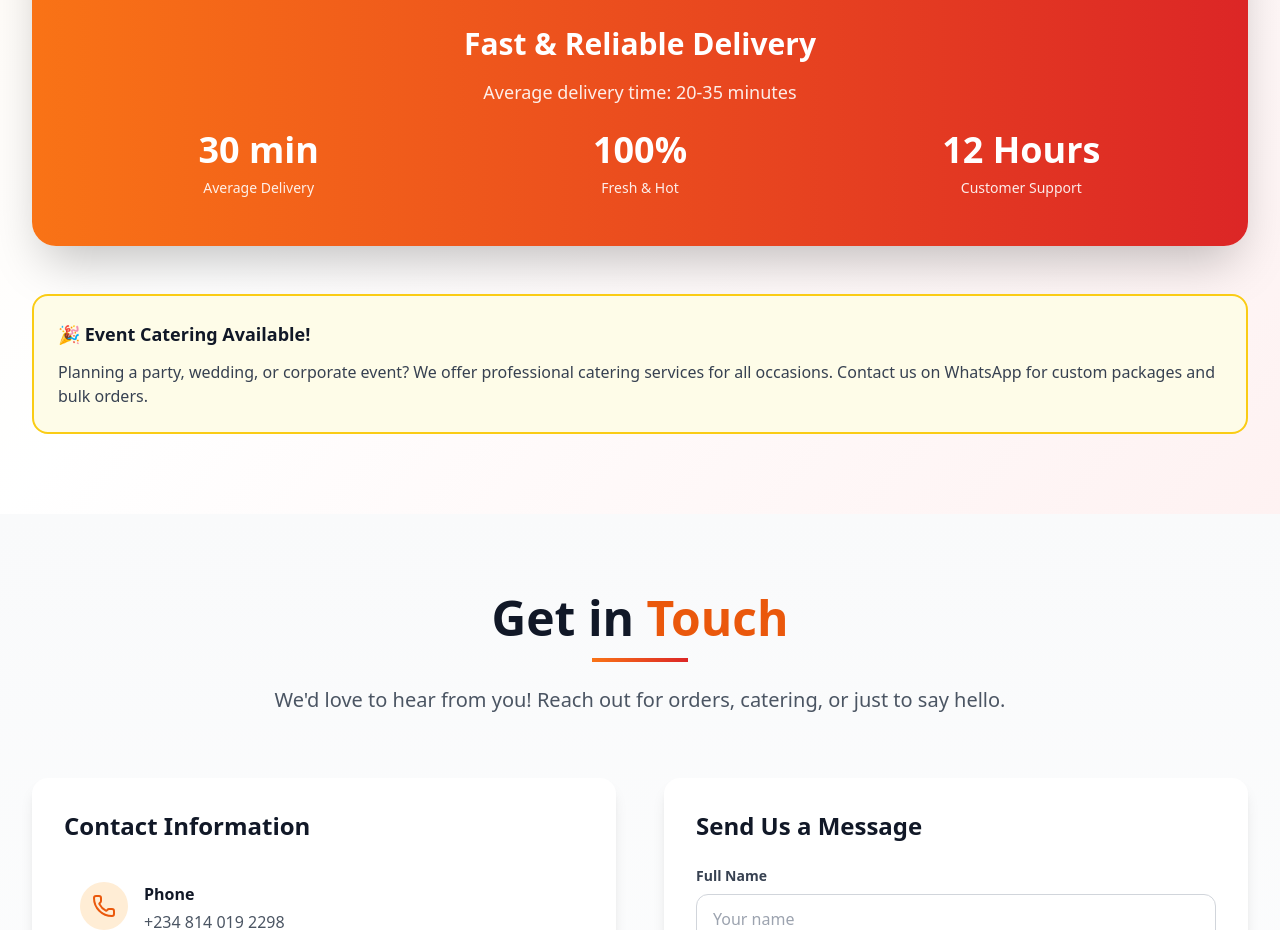
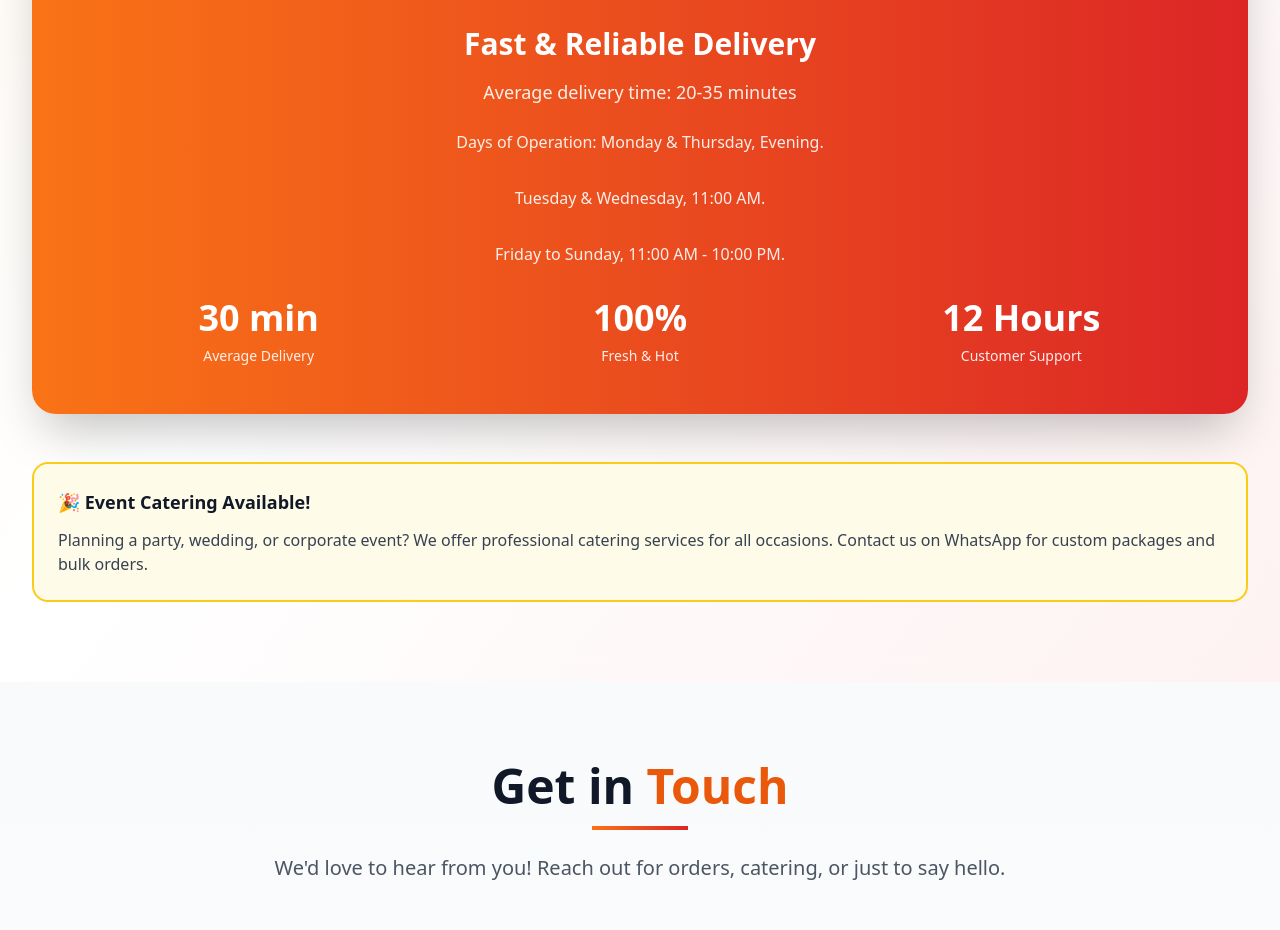
Before and after one commit to MichaelOputa/DeeLiciousBites, a React (Vite) app: page / in a window 1280 px wide. Shown: the part 4423-5353 px from the top of the page. Built offline with nearby package versions, Linux system fonts and the light colour scheme.

Commit message:
DeeLicious Bites

```diff
--- a/src/components/Order.tsx
+++ b/src/components/Order.tsx
@@ -75,6 +75,15 @@ export default function Order() {
             <p className="text-center text-lg mb-6 opacity-90">
               Average delivery time: 20-35 minutes
             </p>
+            <p className="text-center mb-8 opacity-90">
+              Days of Operation: Monday & Thursday, Evening.
+            </p>
+            <p className="text-center mb-8 opacity-90">
+              Tuesday & Wednesday, 11:00 AM.
+            </p>
+           <p className="text-center mb-8 opacity-90">
+              Friday to Sunday, 11:00 AM - 10:00 PM.
+           </p>
             <div className="grid md:grid-cols-3 gap-6 text-center">
               <div>
                 <div className="text-4xl font-bold mb-2">30 min</div>
```
